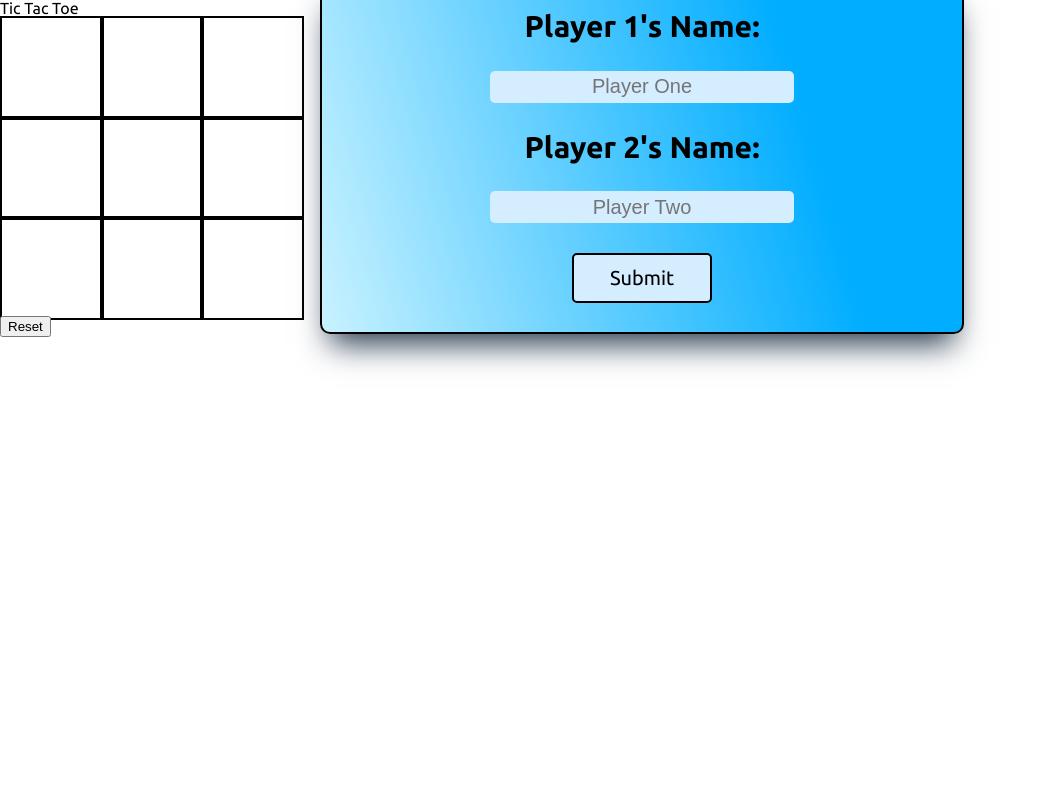
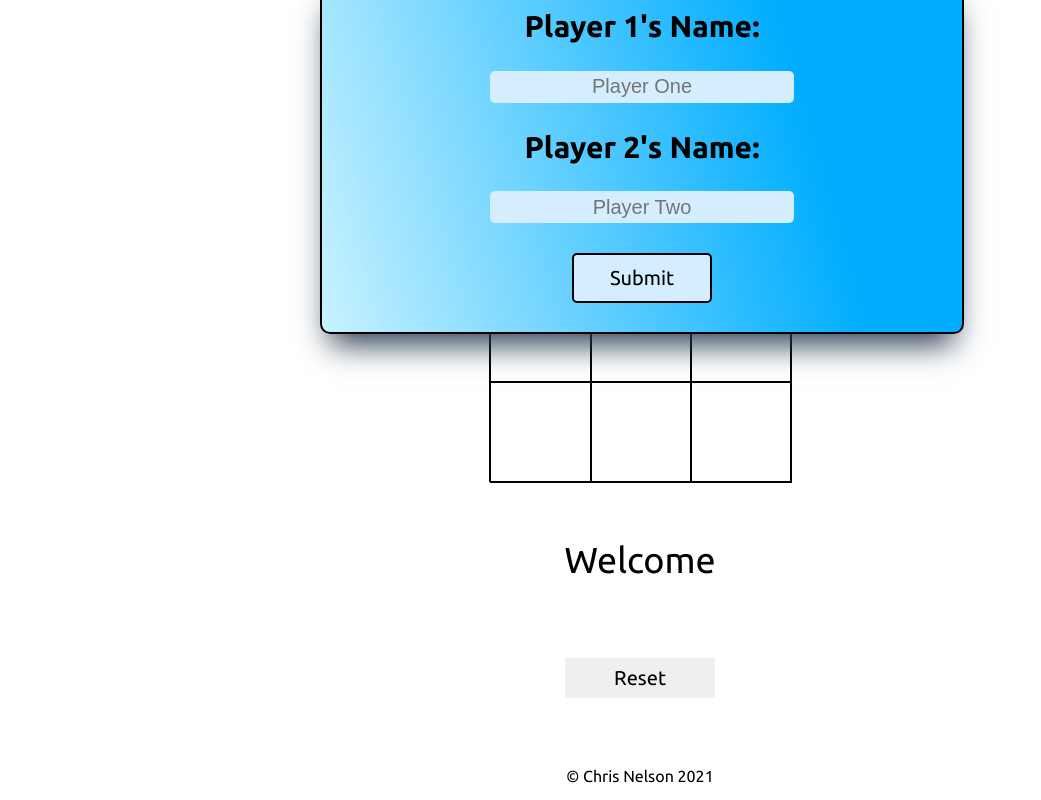
Before and after one commit to Cnels1986/tic-tac-toe, a plain HTML site: page index.html in a window 1280 px wide. Shown: the whole page, without its empty margins (0-1041 px from the left). Drawn offline with Linux system fonts and the light colour scheme.

Commit message:
more styling

```diff
--- a/index.html
+++ b/index.html
@@ -29,7 +29,10 @@
             <div id="gameBoardContainer">
                 <div id="gameBoard"></div>
             </div>
+            <div id="messageDisplay">Welcome</div>
             <button type="button" name="reset" id="reset">Reset</button>
         </div>
+
+        <footer>&copy <a href="https://github.com/Cnels1986" target="_blank">Chris Nelson 2021</a></footer>
     </body>
 </html>
--- a/script.js
+++ b/script.js
@@ -27,7 +27,7 @@ const Player = (name, symbol) => {
 
 let playerOne;
 let playerTwo;
-
+const messageDisplay = document.getElementById('messageDisplay');
 
 // module for the gameboard
 const gameBoard = (() => {
@@ -68,16 +68,9 @@ const gameBoard = (() => {
         while(boardDiv.firstChild){
             boardDiv.removeChild(boardDiv.firstChild);
         }
-        // gameController.restart();
         populateBoard();
     }
-
-    // delete
-    function showBoard(){
-        console.log(board);
-    }
-
-    return { populateBoard, setSpot, getSpot, reset, showBoard };
+    return { populateBoard, setSpot, getSpot, reset };
 })();
 
 
@@ -155,6 +148,7 @@ submitBtn.addEventListener('click', () => {
     playerOne = Player(p1, 'x');
     playerTwo = Player(p2, 'o');
     console.log('submit');
-    const moveForm = document.getElementById('formModal');
+    const moveForm = document.getElementById('formContainer');
     moveForm.classList.add('moveUp');
+    document.getElementById('formModal').classList.add('hide');
 });
--- a/style.css
+++ b/style.css
@@ -14,6 +14,7 @@ body{
     border: 2px solid black;
     border-radius: 10px;
     box-shadow: rgb(38, 57, 77) 0px 20px 30px -10px;
+    transition: transform 2s;
 }
 
 #formModal{
@@ -28,8 +29,15 @@ body{
     transform: translateY(-400px);
 }
 
+.hide{
+    height: 0 !important;
+}
+
 #gameContainer{
     z-index: 1;
+    display: flex;
+    flex-direction: column;
+    align-items: center;
 }
 
 form{
@@ -68,15 +76,60 @@ form > input{
 .spotStyle{
     height: 100px;
     width: 100px;
-    border: 2px solid black;
+    border: 1px solid black;
+    font-size: 100px;
+    font-weight: bold;
+    text-align: center;
+    line-height: 80px;
+}
+
+.spotStyle:hover{
+    background-color: black;
+
 }
 
 #gameBoard{
     display: grid;
     grid-template-columns: 100px 100px 100px;
-    grid-template-rows: 100px 100px 100px
+    grid-template-rows: 100px 100px 100px;
+    border: 1px solid black;
 }
 
 .disable{
     pointer-events: none;
 }
+
+#gameContainer > h1{
+    font-size: 80px;
+    text-align: center;
+    font-weight: bold;
+    padding: 50px;
+}
+
+#gameBoardContainer{
+    display: flex;
+    justify-content: center;
+}
+
+#reset{
+    margin: 70px;
+    border: none;
+    font-family: 'Ubuntu', sans-serif;
+    font-size: 20px;
+    height: 40px;
+    width: 150px;
+}
+
+#messageDisplay{
+    font-size: 36px;
+    padding: 60px 0px 10px;
+}
+
+footer{
+    text-align: center;
+}
+
+footer > a{
+    text-decoration: none;
+    color: black;
+}
```
